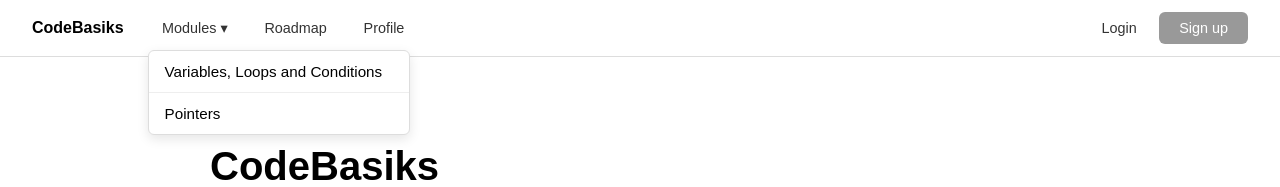
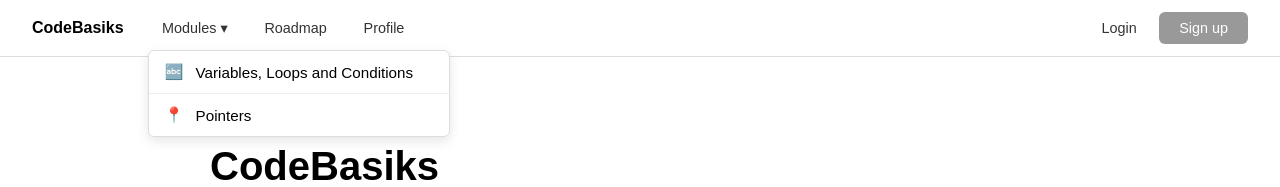
Before and after one commit to Tholarr/codebasiks, a React (Vite) app in the folder frontend/: page / in a window 1280 px wide. Both pictures are taken after a click on the button "Modules ▾". Shown: the top 187 px of the page. Built offline with nearby package versions, Linux system fonts and the light colour scheme.

Commit message:
:zap: Add module icons in the navbar dropdown

```diff
--- a/frontend/src/components/Navbar.tsx
+++ b/frontend/src/components/Navbar.tsx
@@ -5,8 +5,8 @@ import { secondaryButtonStyle } from "../styles/common";
 import { navTabStyle } from "../styles/common";
 
 const modules = [
-  { name: "Variables, Loops and Conditions", path: "/module/01" },
-  { name: "Pointers", path: "/module/02" },
+  { name: "Variables, Loops and Conditions", path: "/module/01", icon: "🔤" },
+  { name: "Pointers", path: "/module/02", icon: "📍" },
 ];
 
 export default function Navbar() {
@@ -53,7 +53,7 @@ export default function Navbar() {
             border: "1px solid #ddd",
             borderRadius: "6px",
             boxShadow: "0 4px 12px rgba(0,0,0,0.1)",
-            minWidth: "260px",
+            minWidth: "300px",
             zIndex: 200,
           }}>
             {modules.map((mod, i) => (
@@ -61,7 +61,9 @@ export default function Navbar() {
                 key={mod.path}
                 onClick={() => { setDropdownOpen(false); window.scrollTo(0, 0); navigate(mod.path); }}
                 style={{
-                  display: "block",
+                  display: "flex",
+                  alignItems: "center",
+                  gap: "0.75rem",
                   width: "100%",
                   padding: "0.75rem 1rem",
                   textAlign: "left",
@@ -74,6 +76,7 @@ export default function Navbar() {
                 onMouseEnter={e => (e.currentTarget.style.backgroundColor = "#f5f5f5")}
                 onMouseLeave={e => (e.currentTarget.style.backgroundColor = "transparent")}
               >
+                <span>{mod.icon}</span>
                 {mod.name}
               </button>
             ))}
```
